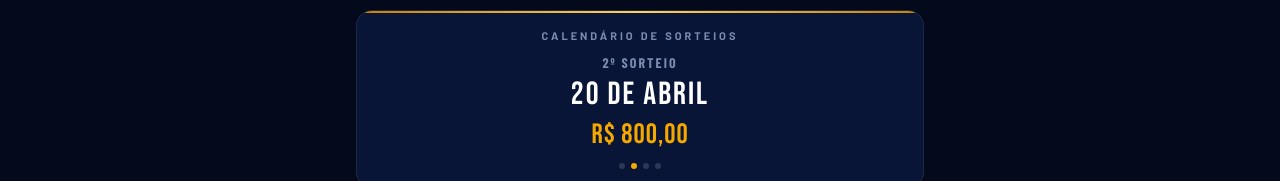
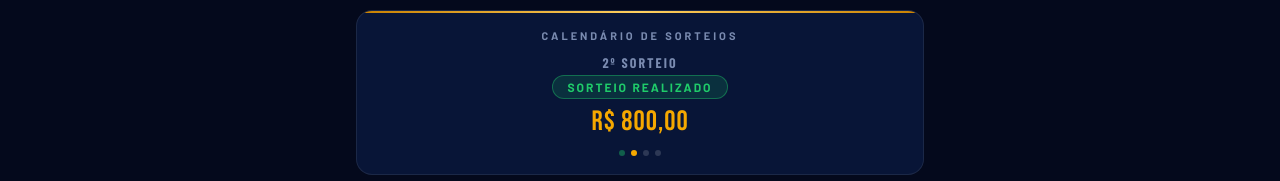
Before and after one commit to Capidasorte/capi-da-sorte-backend, a Next.js app in the folder frontend/: page /minha-conta in a window 1280 px wide. Shown: the part 771-952 px from the top of the page. Built offline with nearby package versions, Linux system fonts and the light colour scheme; no server answers; sample sign-in values are in the browser's storage; a web font is replaced by a local one.

Commit message:
feat: sorteios realizados mostram badge verde no calendario

```diff
--- a/frontend/app/minha-conta/page.tsx
+++ b/frontend/app/minha-conta/page.tsx
@@ -150,6 +150,7 @@ export default function MinhaConta() {
   const formatData = (d: string) => new Date(d).toLocaleDateString('pt-BR', { day:'2-digit', month:'2-digit', year:'numeric' })
   const pad = (n: number) => String(n).padStart(2, '0')
   const sorteioAtual = SORTEIOS[sorteioIdx]
+  const sorteioRealizado = new Date(sorteioAtual.data).getTime() < Date.now()
 
   return (
     <>
@@ -226,10 +227,8 @@ export default function MinhaConta() {
             </div>
           </div>
 
-          {/* 3. MEUS BILHETES — card único com contador + números */}
+          {/* 3. MEUS BILHETES */}
           <div style={{ background:'rgba(245,168,0,0.05)', border:'1px solid rgba(245,168,0,0.15)', borderRadius:16, padding:'20px', marginBottom:14 }}>
-
-            {/* Cabeçalho do card */}
             <div style={{ display:'flex', justifyContent:'space-between', alignItems:'center', marginBottom:16 }}>
               <div>
                 <div style={{ fontSize:11, color:'#7A8BB0', fontWeight:700, letterSpacing:2, textTransform:'uppercase', marginBottom:4 }}>Meus Bilhetes</div>
@@ -241,10 +240,8 @@ export default function MinhaConta() {
               </div>
             </div>
 
-            {/* Divisor */}
             <div style={{ height:1, background:'rgba(245,168,0,0.1)', marginBottom:16 }}></div>
 
-            {/* Lista de números */}
             {loading && (
               <div style={{ textAlign:'center', padding:'24px 0' }}>
                 <div className="spinner"></div>
@@ -296,17 +293,29 @@ export default function MinhaConta() {
             <div style={{ fontSize:11, color:'#7A8BB0', fontWeight:700, letterSpacing:3, textTransform:'uppercase', marginBottom:12 }}>Calendário de Sorteios</div>
             <div key={sorteioIdx} className="sorteio-slide">
               <div style={{ fontFamily:"'Barlow Condensed',sans-serif", fontSize:'clamp(12px,2.5vw,14px)', fontWeight:700, color:'#7A8BB0', letterSpacing:2, textTransform:'uppercase', marginBottom:4 }}>{sorteioAtual.ordem}</div>
-              <div style={{ fontFamily:"'Bebas Neue',cursive", fontSize:'clamp(22px,5vw,32px)', color:'#fff', letterSpacing:2, marginBottom:4 }}>
-                {new Date(sorteioAtual.data).toLocaleDateString('pt-BR', { day:'2-digit', month:'long' })}
-              </div>
+
+              {/* DATA OU REALIZADO */}
+              {sorteioRealizado ? (
+                <div style={{ display:'inline-block', background:'rgba(31,204,106,0.15)', border:'1px solid rgba(31,204,106,0.4)', borderRadius:20, padding:'4px 14px', fontSize:12, fontWeight:700, color:'#1FCC6A', letterSpacing:2, textTransform:'uppercase', marginBottom:6 }}>
+                  Sorteio Realizado
+                </div>
+              ) : (
+                <div style={{ fontFamily:"'Bebas Neue',cursive", fontSize:'clamp(22px,5vw,32px)', color:'#fff', letterSpacing:2, marginBottom:4 }}>
+                  {new Date(sorteioAtual.data).toLocaleDateString('pt-BR', { day:'2-digit', month:'long' })}
+                </div>
+              )}
+
               <div style={{ fontFamily:"'Bebas Neue',cursive", fontSize:'clamp(20px,4vw,28px)', color:'#F5A800', letterSpacing:1 }}>
                 {sorteioAtual.premio ? `R$ ${sorteioAtual.premio.toLocaleString('pt-BR')},00` : `R$ ${formatPremio(displayPremio)}`}
               </div>
             </div>
             <div style={{ display:'flex', justifyContent:'center', gap:6, marginTop:12 }}>
-              {SORTEIOS.map((_, i) => (
-                <div key={i} onClick={() => setSorteioIdx(i)} style={{ width:6, height:6, borderRadius:'50%', background: i === sorteioIdx ? '#F5A800' : 'rgba(255,255,255,0.15)', cursor:'pointer', transition:'all .2s' }}></div>
-              ))}
+              {SORTEIOS.map((s, i) => {
+                const realizado = new Date(s.data).getTime() < Date.now()
+                return (
+                  <div key={i} onClick={() => setSorteioIdx(i)} style={{ width:6, height:6, borderRadius:'50%', background: i === sorteioIdx ? '#F5A800' : realizado ? 'rgba(31,204,106,0.4)' : 'rgba(255,255,255,0.15)', cursor:'pointer', transition:'all .2s' }}></div>
+                )
+              })}
             </div>
           </div>
 
```
